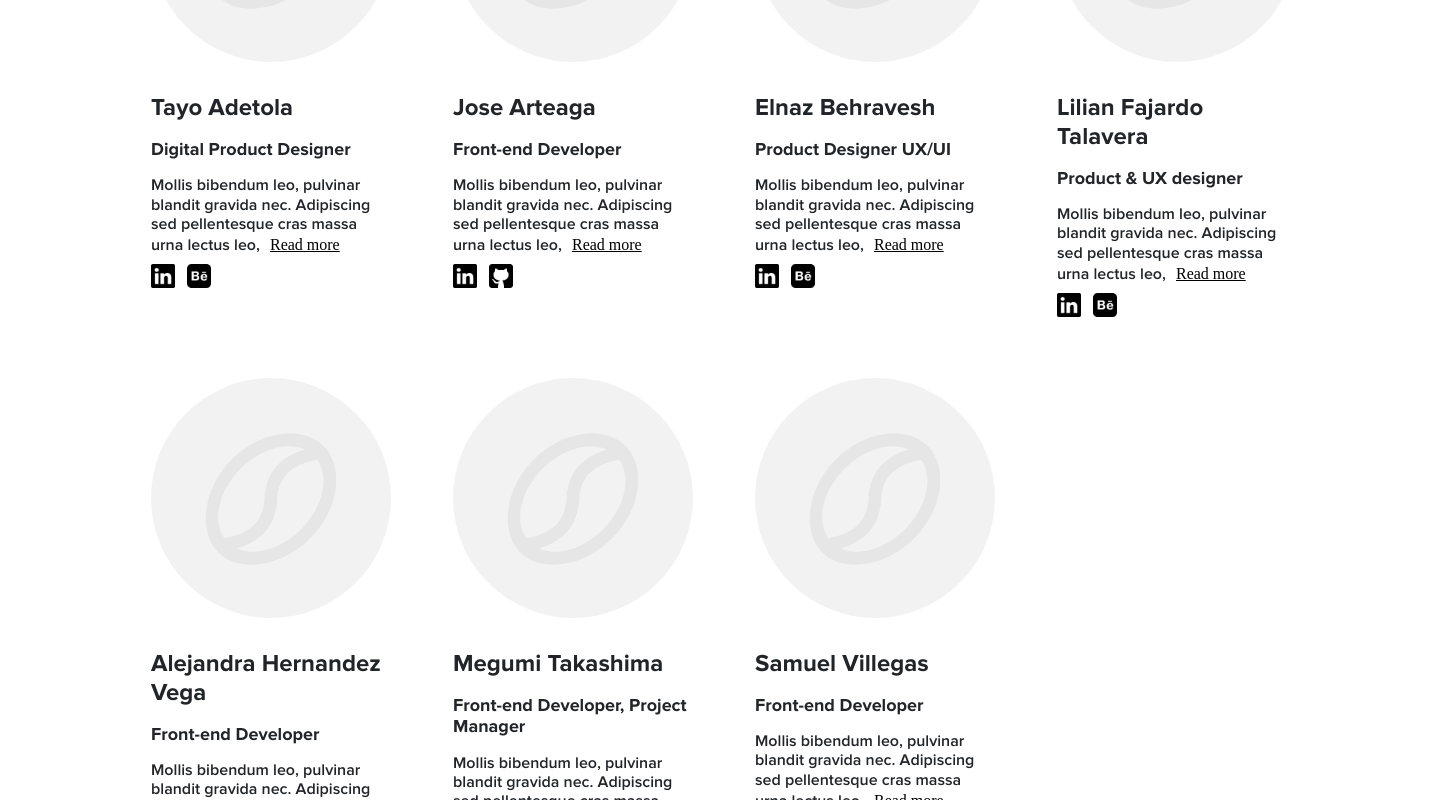
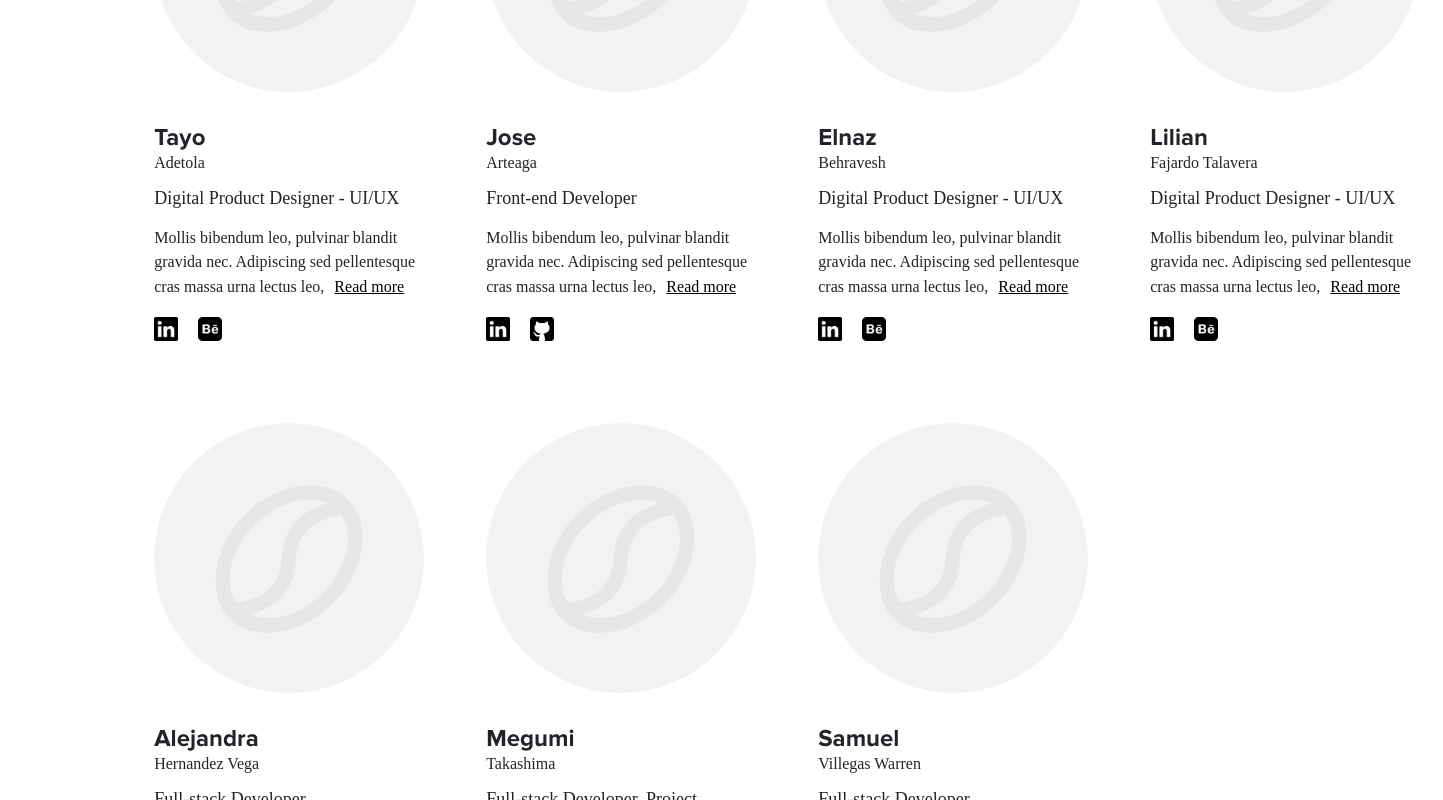
Before and after one commit to samvvw/coffee-connect, a React (Create React App) app in the folder client/: page /about-us in a window 1280 px wide. Shown: the part 1140-1940 px from the top of the page, 1443 px wide, since content can reach past the window. Built offline with nearby package versions, Linux system fonts and the light colour scheme; a web font is replaced by a local one.

Commit message:
fix: feature/205 Add picture toggle and small adjustments

```diff
--- a/client/src/components/aboutUs/teamMemberCard.jsx
+++ b/client/src/components/aboutUs/teamMemberCard.jsx
@@ -22,15 +22,27 @@ const TeamMemberCard = ({ imgUrl, arrObjMemberData }) => {
     }
 
     const [isbioShort, toggleBio] = useToggle()
+
+    const [memberImg, setMemberImg] = useState(arrObjMemberData.defaultImg)
+
+    const handleOnMouseEnter = () => {
+        setMemberImg(arrObjMemberData.hoverImg)
+    }
+
+    const handleOnMouseLeave = () => {
+        setMemberImg(arrObjMemberData.defaultImg)
+    }
+
+
     return (
         <Container>
             <div className="team-member-image-wrapper">
-                <img src={imgUrl} alt={arrObjMemberData.name} />
+                <img src={memberImg} alt={arrObjMemberData.firstName} />
             </div>
-            <h3>{arrObjMemberData.name}</h3>
+            <h3>{arrObjMemberData.firstName} <span>{arrObjMemberData.lastName}</span></h3>
             <h4>{arrObjMemberData.role}</h4>
 
-            <h5>
+            <p>
                 {isbioShort
                     ? arrObjMemberData.bioLong
                     : arrObjMemberData.bioShort}
@@ -39,14 +51,20 @@ const TeamMemberCard = ({ imgUrl, arrObjMemberData }) => {
                         {isbioShort ? 'Read less' : 'Read more'}
                     </button>
                 </span>
-            </h5>
+            </p>
 
             <IconsContainer>
-                <a href={arrObjMemberData.linkedin}>
+                <a href={arrObjMemberData.linkedin}
+                    onMouseEnter = {event => handleOnMouseEnter(event)}
+                    onMouseLeave = {event => handleOnMouseLeave(event)}
+                >
                     <img src={linkedin} alt="LinkedIn" />
                 </a>
 
-                <a href={arrObjMemberData.socialNetwork}>
+                <a href={arrObjMemberData.socialNetwork}
+                    onMouseEnter = {event => handleOnMouseEnter(event)}
+                    onMouseLeave = {event => handleOnMouseLeave(event)}
+                >
                     <img src={icon} alt="social-network" />
                 </a>
             </IconsContainer>
--- a/client/src/components/aboutUs/teamMemberCard.styles.js
+++ b/client/src/components/aboutUs/teamMemberCard.styles.js
@@ -10,8 +10,8 @@ export const Container = styled.div`
         border-radius: 50%;
         overflow: hidden;
         margin: 0 auto 2rem auto;
-        height: 176px;
-        width: 176px;
+        height: 324px;
+        width: 324px;
     }
     img {
         width: 100%;
@@ -37,6 +37,7 @@ export const Container = styled.div`
     }
     h5 {
         font-size: 1rem;
+        font-weight: normal;
     }
 
     h3,
@@ -46,8 +47,18 @@ export const Container = styled.div`
 
     @media only screen and (min-width: 401px) {
         .team-member-image-wrapper {
-            width: 240px;
-            height: 240px;
+            width: 270px;
+            height: 270px;
+        }
+
+        h3 span {
+            display: block;
+            font-size: 1rem;
+            font-weight: normal;
+        }
+
+        h4 {
+            font-weight: normal;
         }
     }
 `
--- a/client/src/views/aboutUs/aboutUs.jsx
+++ b/client/src/views/aboutUs/aboutUs.jsx
@@ -1,14 +1,18 @@
 import AboutUsHero from '../../components/aboutUs/AboutUsHero'
 import TeamMemberCard from '../../components/aboutUs/teamMemberCard'
 import imgPlaceholder from '../../assets/images/placeholder.png'
+import imgPlaceholder2 from '../../assets/images/placeholder2.png'
 
 import { Container, CardsContainer } from './aboutUs.styles'
 
 const AboutUS = () => {
     const arrObjMemberData = [
         {
-            name: 'Tayo Adetola',
-            role: 'Digital Product Designer',
+            defaultImg: imgPlaceholder,
+            hoverImg: imgPlaceholder2,
+            firstName: 'Tayo',
+            lastName: 'Adetola',
+            role: 'Digital Product Designer - UI/UX',
             bioShort:
                 'Mollis bibendum leo, pulvinar blandit gravida nec. Adipiscing sed pellentesque cras massa urna lectus leo, ',
             bioLong:
@@ -18,7 +22,10 @@ const AboutUS = () => {
             socialNetwork: 'http://socialNetwork',
         },
         {
-            name: 'Jose Arteaga',
+            defaultImg: imgPlaceholder,
+            hoverImg: imgPlaceholder2,
+            firstName: 'Jose',
+            lastName: 'Arteaga',
             role: 'Front-end Developer',
             bioShort:
                 'Mollis bibendum leo, pulvinar blandit gravida nec. Adipiscing sed pellentesque cras massa urna lectus leo, ',
@@ -29,8 +36,11 @@ const AboutUS = () => {
             socialNetwork: 'http://socialNetwork',
         },
         {
-            name: 'Elnaz Behravesh',
-            role: 'Product Designer UX/UI',
+            defaultImg: imgPlaceholder,
+            hoverImg: imgPlaceholder2,
+            firstName: 'Elnaz',
+            lastName: 'Behravesh',
+            role: 'Digital Product Designer - UI/UX',
             bioShort:
                 'Mollis bibendum leo, pulvinar blandit gravida nec. Adipiscing sed pellentesque cras massa urna lectus leo, ',
             bioLong:
@@ -40,8 +50,11 @@ const AboutUS = () => {
             socialNetwork: 'http://socialNetwork',
         },
         {
-            name: 'Lilian Fajardo Talavera',
-            role: 'Product & UX designer',
+            defaultImg: imgPlaceholder,
+            hoverImg: imgPlaceholder2,
+            firstName: 'Lilian',
+            lastName: 'Fajardo Talavera',
+            role: 'Digital Product Designer - UI/UX',
             bioShort:
                 'Mollis bibendum leo, pulvinar blandit gravida nec. Adipiscing sed pellentesque cras massa urna lectus leo, ',
             bioLong:
@@ -51,8 +64,11 @@ const AboutUS = () => {
             socialNetwork: 'http://socialNetwork',
         },
         {
-            name: 'Alejandra Hernandez Vega',
-            role: 'Front-end Developer',
+            defaultImg: imgPlaceholder,
+            hoverImg: imgPlaceholder2,
+            firstName: 'Alejandra',
+            lastName: 'Hernandez Vega',
+            role: 'Full-stack Developer',
             bioShort:
                 'Mollis bibendum leo, pulvinar blandit gravida nec. Adipiscing sed pellentesque cras massa urna lectus leo, ',
             bioLong:
@@ -62,8 +78,11 @@ const AboutUS = () => {
             socialNetwork: 'http://socialNetwork',
         },
         {
-            name: 'Megumi Takashima',
-            role: 'Front-end Developer, Project Manager',
+            defaultImg: imgPlaceholder,
+            hoverImg: imgPlaceholder2,
+            firstName: 'Megumi',
+            lastName: 'Takashima',
+            role: 'Full-stack Developer, Project Manager',
             bioShort:
                 'Mollis bibendum leo, pulvinar blandit gravida nec. Adipiscing sed pellentesque cras massa urna lectus leo, ',
             bioLong:
@@ -73,8 +92,11 @@ const AboutUS = () => {
             socialNetwork: 'http://socialNetwork',
         },
         {
-            name: 'Samuel Villegas',
-            role: 'Front-end Developer',
+            defaultImg: imgPlaceholder,
+            hoverImg: imgPlaceholder2,
+            firstName: 'Samuel',
+            lastName: 'Villegas Warren',
+            role: 'Full-stack Developer',
             bioShort:
                 'Mollis bibendum leo, pulvinar blandit gravida nec. Adipiscing sed pellentesque cras massa urna lectus leo, ',
             bioLong:
```
Also changed, not shown: client/src/assets/images/placeholder2.png (added).
